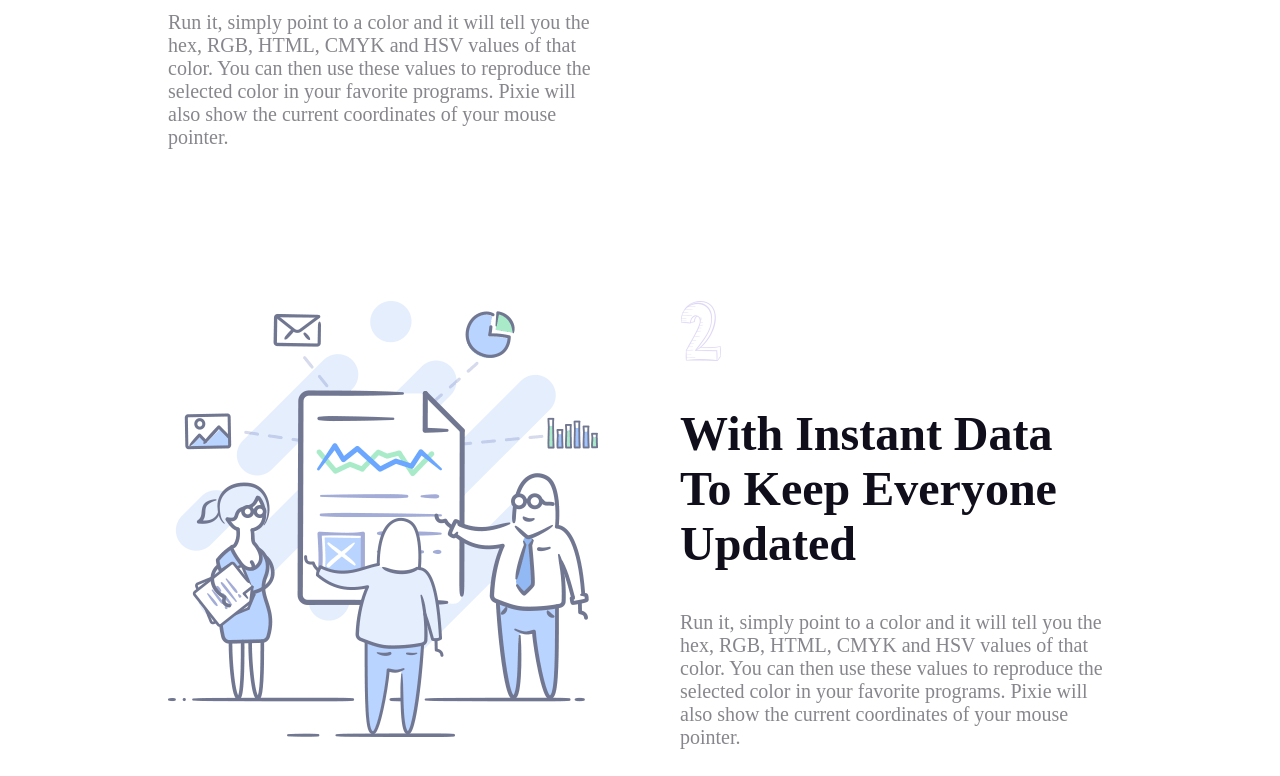
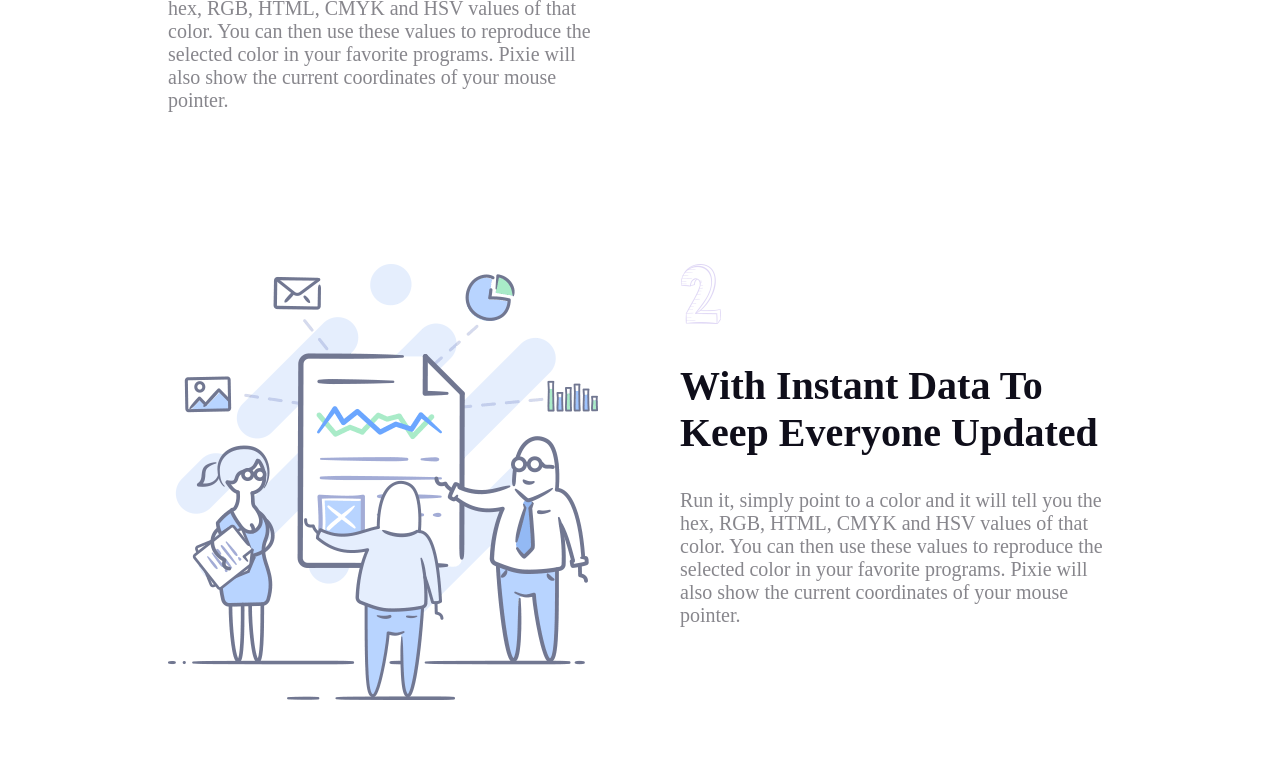
Before and after one commit to MArman88/saasland, a plain HTML site: page index.html in a window 1280 px wide. Shown: the part 748-1524 px from the top of the page. Drawn offline with Linux system fonts and the light colour scheme.

Commit message:
Update index-page.css

```diff
--- a/styles/index-page.css
+++ b/styles/index-page.css
@@ -81,7 +81,7 @@ section {
 
 .flex-box-column h2 {
     text-transform: capitalize;
-    font-size: xxx-large;
+    font-size: 40px;
 }
 
 .flex-box-column p {
```
